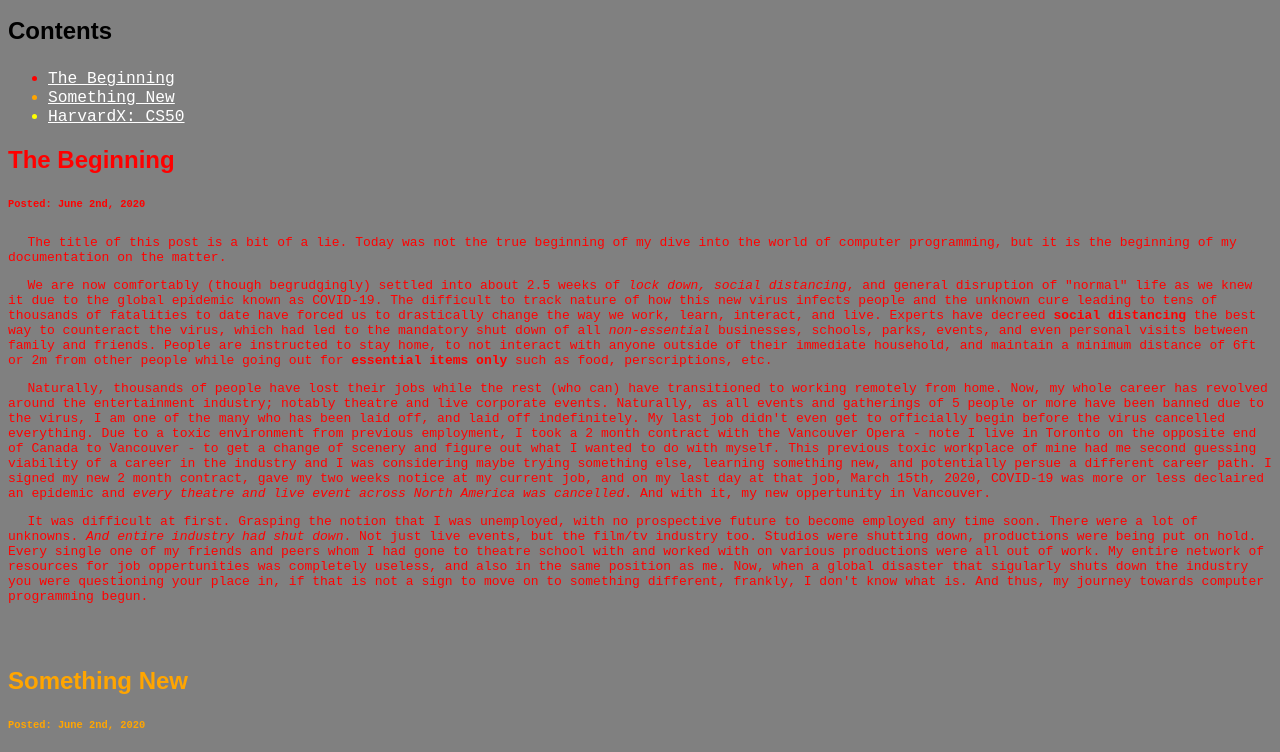
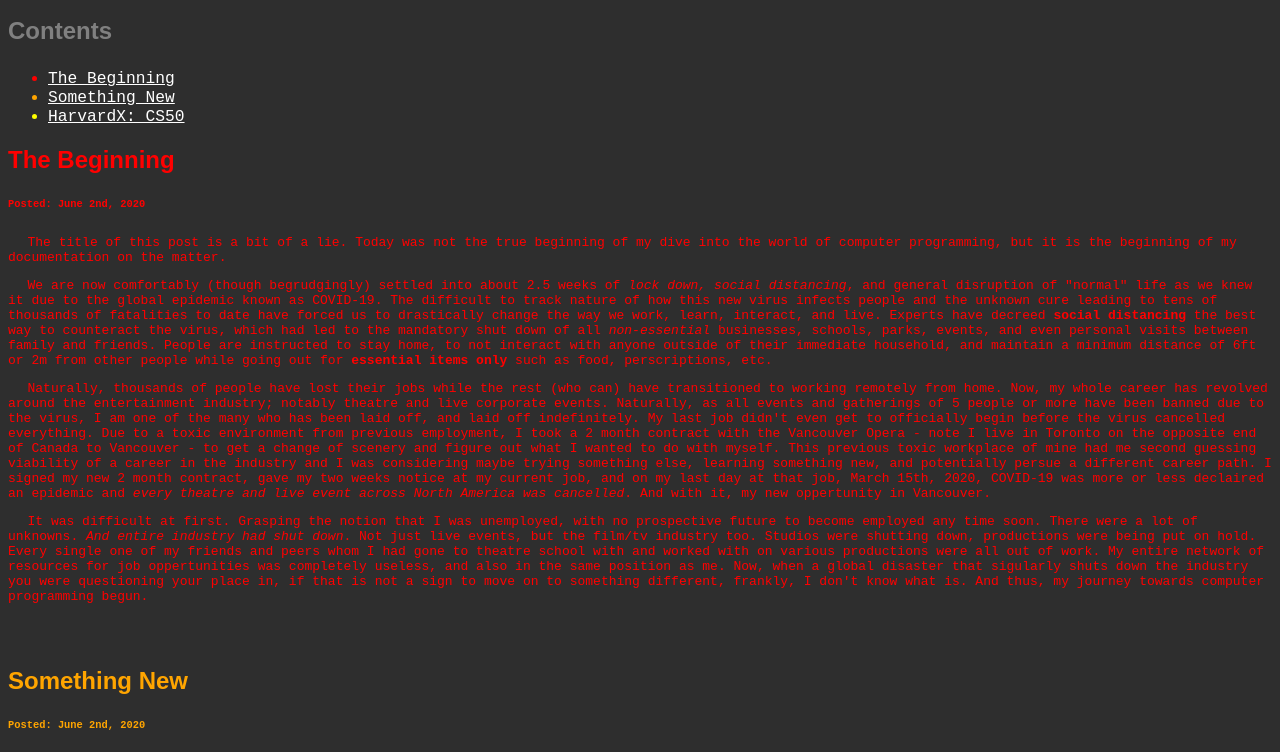
Before and after one commit to cubecat-mi/cubecat-mi.github.io, a plain HTML site: page index.html in a window 1280 px wide. Shown: the part 102-854 px from the top of the page. Drawn offline with Linux system fonts and the light colour scheme.

Commit message:
Update index.html

```diff
--- a/index.html
+++ b/index.html
@@ -7,7 +7,7 @@
     <style>
         body {
             font-family: monospace;
-            background-color: grey;
+            background-color: rgb(46, 46, 46);
             color: white;
         }
         h1 {
@@ -17,7 +17,7 @@
         }
         h3 {
             font: bold 1.5em sans-serif;
-            color: black;
+            color: grey;
         }
 	h6 {
 	   font-size: 0.8em
```
